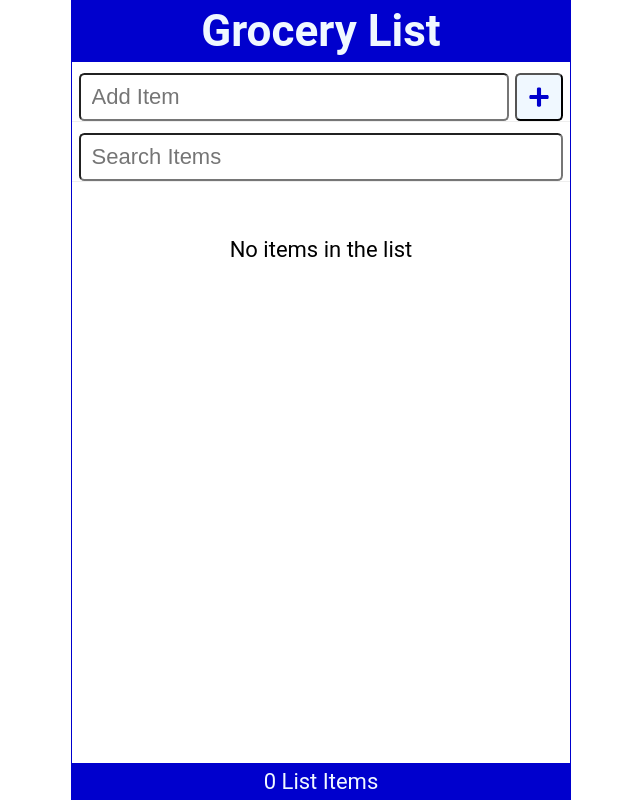
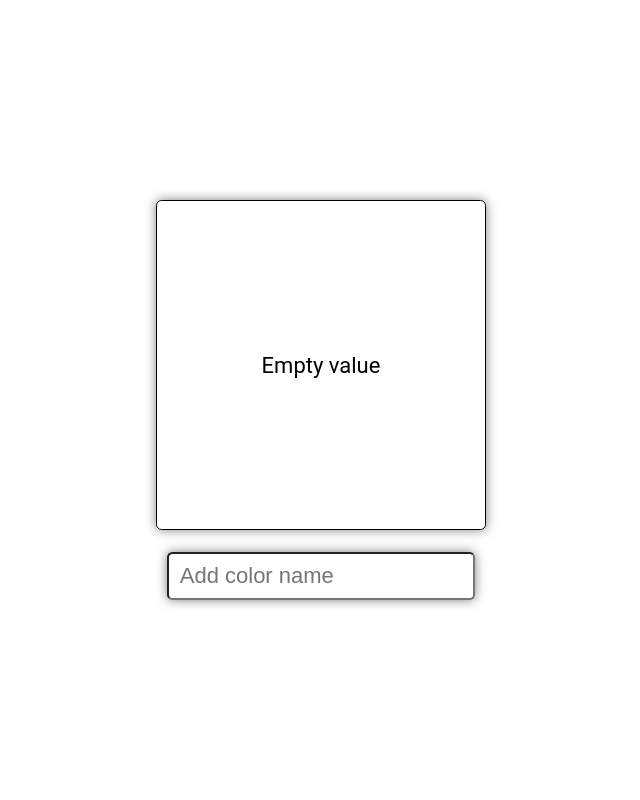
Before and after one commit to niklasfulle/React-Crash-Course, a React (Create React App) app: page / in a window 1280 px wide. Shown: the whole page, without its empty margins (319-959 px from the left). Built offline with nearby package versions, Linux system fonts and the light colour scheme.

Commit message:
projekt challenge

```diff
--- a/src/AddItem.js
+++ /dev/null
@@ -1,28 +0,0 @@
-import React from "react";
-import { FaPlus } from "react-icons/fa";
-import { useRef } from "react";
-
-function AddItem({ newItem, setNewItem, handleSubmit }) {
-    const inputRef = useRef();
-
-    return (
-        <form className="addForm" onSubmit={handleSubmit}>
-            <label htmlFor="addItem">Add Item</label>
-            <input
-                autoFocus
-                ref={inputRef}
-                type="text"
-                id="addItem"
-                placeholder="Add Item"
-                required
-                value={newItem}
-                onChange={(e) => setNewItem(e.target.value)}
-            />
-            <button type="submit" aria-label="Add Item" onClick={() => inputRef.current.focus()}>
-                <FaPlus />
-            </button>
-        </form>
-    );
-}
-
-export default AddItem;
--- a/src/App.js
+++ b/src/App.js
@@ -1,59 +1,13 @@
-import Header from "./Header";
-import Content from "./Content";
-import Footer from "./Footer";
-import AddItem from "./AddItem";
-import SearchItem from "./SearchItem";
+import DisplayColor from "./DisplayColor";
+import SetColor from "./SetColor";
 import { useState } from "react";
 
 function App() {
-    const [items, setItems] = useState(JSON.parse(localStorage.getItem("shoppingList")) || []);
-    const [newItem, setNewItem] = useState("");
-    const [search, setSearch] = useState("");
-
-    const handleCheck = (id) => {
-        const listItems = items.map((item) =>
-            item.id === id ? { ...item, checked: !item.checked } : item
-        );
-        setAndSaveItems(listItems);
-    };
-
-    const handleDelete = (id) => {
-        const listItems = items.filter((item) => item.id !== id);
-        setAndSaveItems(listItems);
-    };
-
-    const handleSubmit = (e) => {
-        e.preventDefault();
-        if (!newItem) return;
-        addItem(newItem);
-        setNewItem("");
-    };
-
-    const addItem = (item) => {
-        const id = items.length ? items[items.length - 1].id + 1 : 1;
-        const newlistItem = { id, checked: false, item };
-        const listItems = [...items, newlistItem];
-        setAndSaveItems(listItems);
-    };
-
-    const setAndSaveItems = (items) => {
-        setItems(items);
-        localStorage.setItem("shoppingList", JSON.stringify(items));
-    };
-
+    const [colorString, setColorString] = useState("");
     return (
         <div className="App">
-            <Header title="Grocery List" />
-            <AddItem newItem={newItem} setNewItem={setNewItem} handleSubmit={handleSubmit} />
-            <SearchItem search={search} setSearch={setSearch} />
-            <Content
-                items={items.filter((item) =>
-                    item.item.toLowerCase().includes(search.toLowerCase())
-                )}
-                handleCheck={handleCheck}
-                handleDelete={handleDelete}
-            />
-            <Footer length={items.length} />
+            <DisplayColor colorString={colorString} />
+            <SetColor colorString={colorString} setColorString={setColorString} />
         </div>
     );
 }
--- a/src/Content.js
+++ /dev/null
@@ -1,16 +0,0 @@
-import React from "react";
-import ItemList from "./ItemList";
-
-function Content({ items, handleCheck, handleDelete }) {
-    return (
-        <main>
-            {items.length ? (
-                <ItemList items={items} handleCheck={handleCheck} handleDelete={handleDelete} />
-            ) : (
-                <p style={{ marginTop: "2em" }}>No items in the list</p>
-            )}
-        </main>
-    );
-}
-
-export default Content;
--- /dev/null
+++ b/src/DisplayColor.js
@@ -0,0 +1,14 @@
+import React from "react";
+
+function DisplayColor({ colorString }) {
+    return (
+        console.log(colorString),
+        (
+            <div className="displayColor" style={{ backgroundColor: `${colorString}` }}>
+                <p>{colorString ? `${colorString}` : "Empty value"}</p>
+            </div>
+        )
+    );
+}
+
+export default DisplayColor;
--- a/src/Footer.js
+++ /dev/null
@@ -1,13 +0,0 @@
-import React from "react";
-
-function Footer({ length }) {
-    return (
-        <footer>
-            <p>
-                {length} List {length === 1 ? "Item" : "Items"}
-            </p>
-        </footer>
-    );
-}
-
-export default Footer;
--- a/src/Header.js
+++ /dev/null
@@ -1,15 +0,0 @@
-import React from "react";
-
-function Header({ title }) {
-    return (
-        <header>
-            <h1>{title}</h1>
-        </header>
-    );
-}
-
-Header.defaultProps = {
-    title: "Shopping List",
-};
-
-export default Header;
--- a/src/ItemList.js
+++ /dev/null
@@ -1,19 +0,0 @@
-import React from "react";
-import LineItem from "./LineItem";
-
-function ItemList({ items, handleCheck, handleDelete }) {
-    return (
-        <ul>
-            {items.map((item) => (
-                <LineItem
-                    key={item.id}
-                    item={item}
-                    handleCheck={handleCheck}
-                    handleDelete={handleDelete}
-                />
-            ))}
-        </ul>
-    );
-}
-
-export default ItemList;
--- a/src/LineItem.js
+++ /dev/null
@@ -1,24 +0,0 @@
-import React from "react";
-import { FaTrashAlt } from "react-icons/fa";
-
-function LineItem({ item, handleCheck, handleDelete }) {
-    return (
-        <li className="item">
-            <input type="checkbox" onChange={() => handleCheck(item.id)} checked={item.checked} />
-            <label
-                style={item.checked ? { textDecoration: "line-through" } : null}
-                onDoubleClick={() => handleCheck(item.id)}
-            >
-                {item.item}
-            </label>
-            <FaTrashAlt
-                role="button"
-                tabIndex={0}
-                onClick={() => handleDelete(item.id)}
-                aria-label={`Delete ${item.item}`}
-            />
-        </li>
-    );
-}
-
-export default LineItem;
--- a/src/SearchItem.js
+++ /dev/null
@@ -1,20 +0,0 @@
-import React from "react";
-
-function SearchItem({ search, setSearch }) {
-    return (
-        <form className="searchForm" onSubmit={(e) => e.preventDefault}>
-            <label htmlFor="search">Search</label>
-            <input
-                id="search"
-                type="text"
-                role="searchbox"
-                placeholder="Search Items"
-                autoFocus
-                value={search}
-                onChange={(e) => setSearch(e.target.value)}
-            />
-        </form>
-    );
-}
-
-export default SearchItem;
--- /dev/null
+++ b/src/SetColor.js
@@ -0,0 +1,20 @@
+import React from "react";
+
+function SetColor({ colorString, setColorString }) {
+    return (
+        <form className="addColorForm" onSubmit={(e) => e.preventDefault}>
+            <label htmlFor="addColor">Add Color</label>
+            <input
+                autoFocus
+                type="text"
+                id="addColor"
+                placeholder="Add color name"
+                required
+                value={colorString}
+                onChange={(e) => setColorString(e.target.value)}
+            />
+        </form>
+    );
+}
+
+export default SetColor;
--- a/src/index.css
+++ b/src/index.css
@@ -23,114 +23,34 @@ body {
     align-items: center;
     height: 100vh;
     width: 100%;
-    max-width: 500px;
-    border: 1px solid mediumblue;
     margin: auto;
 }
 
-header {
-    width: 100%;
-    padding: 0 0.25em;
-    background-color: mediumblue;
-    color: aliceblue;
+.displayColor {
+    width: 15em;
+    height: 15em;
+    margin-bottom: 1em;
+    border: 1px solid black;
+    border-radius: 0.25rem;
     display: flex;
+    flex-direction: row;
     justify-content: center;
     align-items: center;
-    padding: 0.2em;
+    box-shadow: 0 0 0.5em rgba(0, 0, 0, 0.5);
 }
 
-main {
-    width: 100%;
-    display: flex;
-    flex-direction: column;
+.addColorForm input {
     flex-grow: 1;
-    justify-content: flex-start;
-    align-items: center;
-    overflow-y: auto;
+    min-height: 48px;
+    font-size: 1rem;
+    padding: 0.25rem;
+    border-radius: 0.25rem;
+    padding-left: 0.5em;
+    outline: none;
+    box-shadow: 0 0 0.5em rgba(0, 0, 0, 0.5);
 }
 
-footer {
-    width: 100%;
-    padding: 0.25em;
-    background-color: mediumblue;
-    color: aliceblue;
-    display: grid;
-    place-content: center;
-}
-
-ul {
-    width: 100%;
-    list-style: none;
-    padding: 0 0.25rem 0.25rem;
-}
-
-ul li::before {
-    content: "\200B";
-}
-
-.item {
-    display: flex;
-    justify-content: flex-start;
-    align-items: center;
-    padding: 0.5rem 0 0.5rem 0.5rem;
-    margin: 0.25rem 0;
-    background-color: #eee;
-
-    border-radius: 0.25rem;
-}
-
-.item:first-child {
-    margin: 0;
-}
-
-.item input[type="checkbox"] {
-    text-align: center;
-    width: 2.5rem;
-    width: 48px;
-    min-width: 48px;
-    height: 2.5rem;
-    height: 48px;
-    min-height: 48px;
-    cursor: pointer;
-    margin-right: 0.5rem;
-}
-
-.item input[type="checkbox"]:focus + label {
-    text-decoration: underline;
-}
-
-.item > label {
-    font-size: 0.75rem;
-    flex-grow: 1;
-}
-
-.item svg {
-    width: 48px;
-    min-width: 48px;
-    height: 36px;
-    font-size: 1rem;
-    color: steelblue;
-    cursor: pointer;
-    margin-left: auto;
-}
-
-.item svg:focus,
-.item svg:hover {
-    color: red;
-    outline: none;
-}
-
-.addForm {
-    width: 100%;
-    display: flex;
-    justify-content: flex-start;
-    margin: 0.5rem 0 0;
-    padding: 0 0.3rem;
-    border-bottom: 1px solid #eee;
-}
-
-.addForm label,
-.searchForm label {
+.addColorForm label {
     border: 0;
     clip: rect(1px 1px 1px 1px); /* IE6, IE7 */
     height: 1px;
@@ -140,52 +60,3 @@ ul li::before {
     position: absolute;
     width: 1px;
 }
-
-.addForm input[type="text"] {
-    flex-grow: 1;
-    max-width: calc(100% - 50px);
-    min-height: 48px;
-    font-size: 1rem;
-    padding: 0.25rem;
-    border-radius: 0.25rem;
-    margin-right: 0.3rem;
-    padding-left: 0.5em;
-    outline: none;
-}
-
-button {
-    height: 48px;
-    min-width: 48px;
-    border-radius: 0.25rem;
-    padding: 0.5rem;
-    font-size: 1rem;
-    background-color: aliceblue;
-    color: mediumblue;
-    cursor: pointer;
-}
-
-button:focus,
-button:hover {
-    color: white;
-    background-color: limegreen;
-    outline: none;
-}
-
-.searchForm {
-    width: 100%;
-    display: flex;
-    justify-content: flex-start;
-    margin: 0.5rem 0;
-    padding: 0 0.3rem;
-    border-bottom: 1px solid #eee;
-}
-
-.searchForm input[type="text"] {
-    flex-grow: 1;
-    min-height: 48px;
-    font-size: 1rem;
-    padding: 0.25rem;
-    border-radius: 0.25rem;
-    padding-left: 0.5em;
-    outline: none;
-}
```
